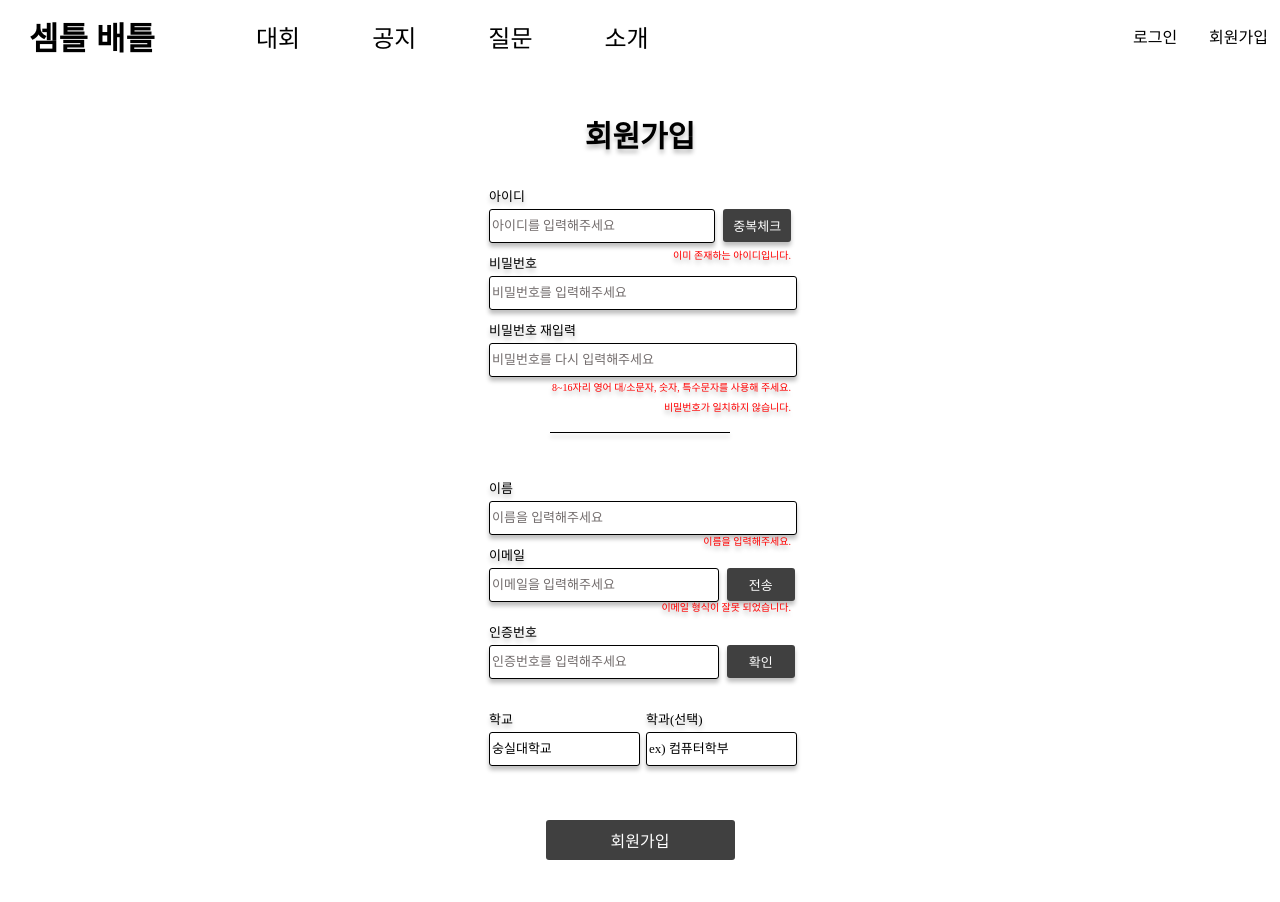
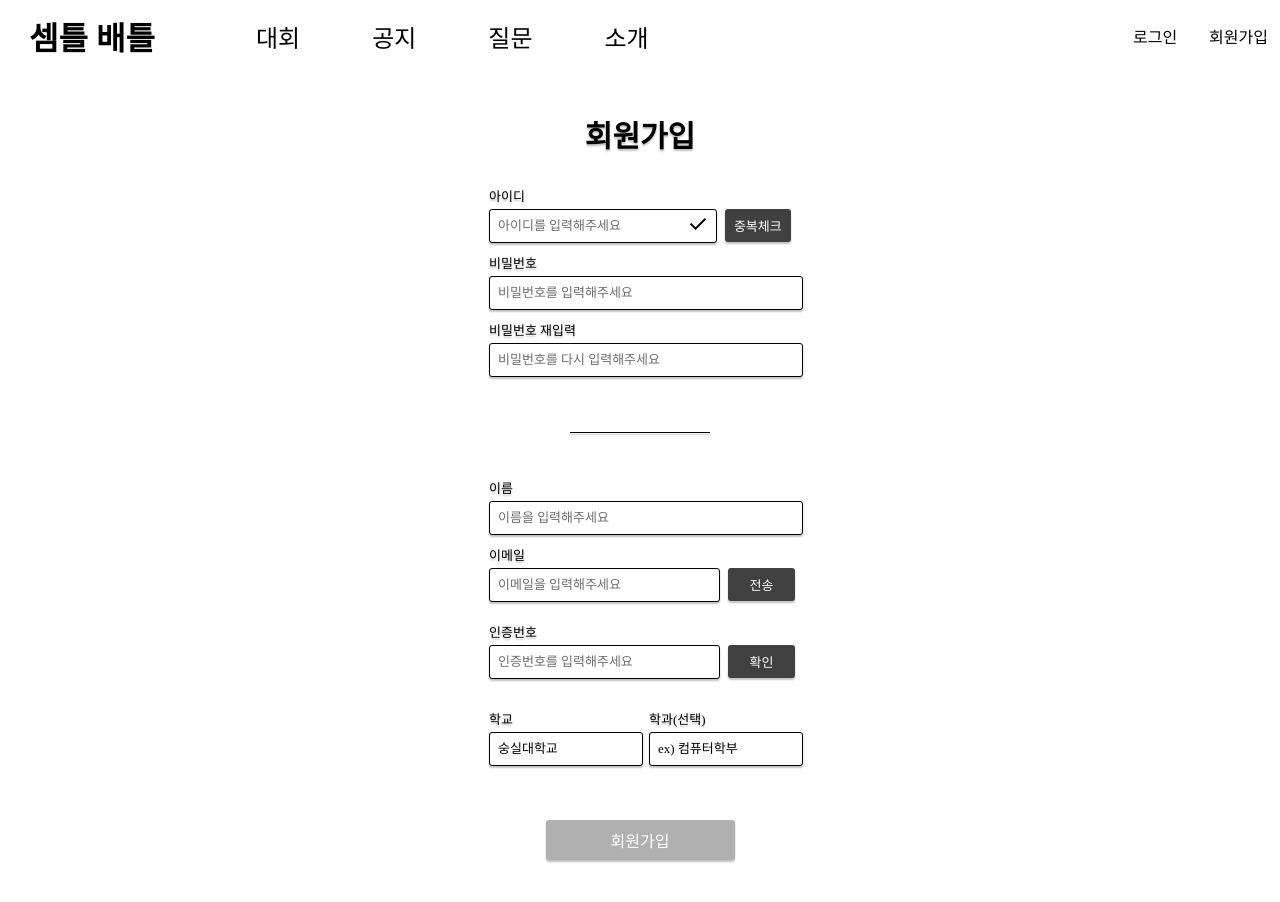
Before and after one commit to Semteul-Battle/Semteul-Battle-FE, a React (Create React App) app: page /signup in a window 1280 px wide. Built offline with nearby package versions, Linux system fonts and the light colour scheme.

Commit message:
[feat] 회원가입 페이지 수정

```diff
--- a/src/pages/SignUp/index.jsx
+++ b/src/pages/SignUp/index.jsx
@@ -1,4 +1,5 @@
 // eslint-disable no-unused-vars
+
 import React, { useCallback, useState } from 'react';
 import {
   SignUpTitle,
@@ -20,7 +21,6 @@ import {
   SchoolBox,
   IdErrorText,
   PasswordError,
-  PasswordMismatchError,
   NameError,
   EmailError,
   StyleCheckIcon,
@@ -29,36 +29,99 @@ import {
   AuthenticWrapper,
   AuthenticSendButton,
   AuthenticNumber,
+  AuthenticNumberError,
 } from './styles';
 
 const SignUp = () => {
-  const useInput = (initialValue) => {
-    const [value, setValue] = useState(initialValue);
-    const onChange = useCallback((e) => setValue(e.target.value), []);
-    return [value, onChange];
+  const [id, SetId] = useState('');
+  const [password, SetPassword] = useState('');
+  const [repassword, SetRePassword] = useState('');
+  const [name, SetName] = useState('');
+  const [email, SetEmail] = useState('');
+  const [authenticnumber, SetAuthenticNumber] = useState('');
+  const [school, SetSchool] = useState('');
+  const [depart, SetDepart] = useState('');
+
+  const [idError, setIdError] = useState(false);
+  const [passwordError, setPasswordError] = useState(false);
+  const [passwordmismatchError, setPasswordMismatchError] = useState(false);
+  const [nameError, setNameError] = useState(false);
+  const [emailError, setEmailError] = useState(false);
+  const [authenticnumberError, setAuthenticNumberError] = useState(false);
+
+  const onChangeId = useCallback((e) => {
+    SetId(e.target.value);
+  }, []);
+
+  const onChangePassword = useCallback(
+    (e) => {
+      SetPassword(e.target.value);
+
+      const validatePassword =
+        /^(?=.*[a-z])(?=.*[A-Z])(?=.*\d)(?=.*[@$!%*?&])[A-Za-z\d@$!%*?&]{8,16}$/;
+
+      setPasswordError(!validatePassword.test(e.target.value));
+      setPasswordMismatchError(e.target.value !== repassword);
+    },
+    [password, repassword]
+  );
+
+  const onChangeRePassword = useCallback(
+    (e) => {
+      SetRePassword(e.target.value);
+      setPasswordMismatchError(password !== e.target.value);
+    },
+    [password, repassword]
+  );
+
+  const onChangeName = useCallback((e) => {
+    SetName(e.target.value);
+
+    const validateName = e.target.value.length > 0;
+
+    setNameError(!validateName);
+  }, []);
+
+  const onChangeEmail = useCallback((e) => {
+    SetEmail(e.target.value);
+
+    const emailPattern = /^[^\s@]+@[^\s@]+\.[^\s@]+$/;
+
+    setEmailError(!emailPattern.test(e.target.value));
+  }, []);
+
+  const onChangeAuthenticNumber = useCallback((e) => {
+    SetAuthenticNumber(e.target.value);
+  }, []);
+
+  const onChangeSchool = useCallback((e) => {
+    SetSchool(e.target.value);
+  }, []);
+
+  const onChangeDepart = useCallback((e) => {
+    SetDepart(e.target.value);
+  }, []);
+
+  const isAllValid = () => {
+    return (
+      !idError &&
+      !passwordError &&
+      !passwordmismatchError &&
+      !nameError &&
+      !emailError &&
+      !authenticnumberError
+    );
   };
 
-  const [id, onChangeId] = useInput('');
-  const [pass, onChangePass] = useInput('');
-  const [repass, onChangeRePass] = useInput('');
-  const [name, onChangeName] = useInput('');
-  const [email, onChangeEmail] = useInput('');
-  const [authentication, onChangeAuthentication] = useInput('');
-  //eslint-disable-next-line no-unused-vars
-  const [school, onChangeSchool] = useInput('');
-  //eslint-disable-next-line no-unused-vars
-  const [depart, onChangeDepart] = useInput('');
-  //eslint-disable-next-line no-unused-vars
-  const [idError, setIdError] = useState(true);
+  const handleSignUp = () => {
+    if (isAllValid()) {
+      console.log('회원가입이 완료되었습니다.');
+    }
+  };
 
-  //eslint-disable-next-line no-unused-vars
-  const [passworderror, setPasswordError] = useState(true);
-  //eslint-disable-next-line no-unused-vars
-  const [passwordmismatcherror, setPasswordMismatchError] = useState(true);
-  //eslint-disable-next-line no-unused-vars
-  const [nameerror, setNameError] = useState(true);
-  //eslint-disable-next-line no-unused-vars
-  const [emailerror, setEmailError] = useState(true);
+  const handleButtonCheck = () => {
+    console.log('버튼 확인');
+  };
 
   return (
     <SignUpWrapper>
@@ -71,38 +134,47 @@ const SignUp = () => {
           placeholder='아이디를 입력해주세요'
           value={id}
           onChange={onChangeId}
+          //disabled={}
         ></IdBox>
         {!idError && <StyleCheckIcon />}
-        <DoubleCheck>중복체크</DoubleCheck>
+        <DoubleCheck onClick={handleButtonCheck}>중복체크</DoubleCheck>
+
         {idError && <IdErrorText>이미 존재하는 아이디입니다.</IdErrorText>}
-        {passworderror && (
+        {passwordError ? (
           <PasswordError>
             8~16자리 영어 대/소문자, 숫자, 특수문자를 사용해 주세요.
           </PasswordError>
+        ) : (
+          passwordmismatchError && (
+            <PasswordError>비밀번호가 일치하지 않습니다.</PasswordError>
+          )
         )}
-        {passwordmismatcherror && (
-          <PasswordMismatchError>
-            비밀번호가 일치하지 않습니다.
-          </PasswordMismatchError>
+
+        {nameError && <NameError>이름을 입력해주세요.</NameError>}
+
+        {emailError && <EmailError>이메일 형식이 잘못 되었습니다.</EmailError>}
+
+        {authenticnumberError && (
+          <AuthenticNumberError>
+            인증번호가 올바르지 않습니다.
+          </AuthenticNumberError>
         )}
-        {nameerror && <NameError>이름을 입력해주세요.</NameError>}
-        {emailerror && <EmailError>이메일 형식이 잘못 되었습니다.</EmailError>}
       </IdWrapper>
 
       <Text>비밀번호</Text>
       <PasswordBox
         type='password'
         placeholder='비밀번호를 입력해주세요'
-        value={pass}
-        onChange={onChangePass}
+        value={password}
+        onChange={onChangePassword}
       />
 
       <Text>비밀번호 재입력</Text>
       <ConfirmPassword
         type='password'
         placeholder='비밀번호를 다시 입력해주세요'
-        value={repass}
-        onChange={onChangeRePass}
+        value={repassword}
+        onChange={onChangeRePassword}
       />
 
       <Bar />
@@ -123,7 +195,7 @@ const SignUp = () => {
           value={email}
           onChange={onChangeEmail}
         />
-        <EmailSendButton>전송</EmailSendButton>
+        <EmailSendButton onClick={handleButtonCheck}>전송</EmailSendButton>
       </EmailWrapper>
 
       <Text>인증번호</Text>
@@ -131,10 +203,12 @@ const SignUp = () => {
         <AuthenticNumber
           type='text'
           placeholder='인증번호를 입력해주세요'
-          value={authentication}
-          onChange={onChangeAuthentication}
+          value={authenticnumber}
+          onChange={onChangeAuthenticNumber}
         />
-        <AuthenticSendButton>확인</AuthenticSendButton>
+        <AuthenticSendButton onClick={handleButtonCheck}>
+          확인
+        </AuthenticSendButton>
       </AuthenticWrapper>
       <HalfContainer>
         <SchoolWrapper>
@@ -156,7 +230,17 @@ const SignUp = () => {
           />
         </DepartWrapper>
       </HalfContainer>
-      <SignUpButton>회원가입</SignUpButton>
+      <SignUpButton
+        onClick={handleSignUp}
+        color={
+          isAllValid() && authenticnumber && !authenticnumberError
+            ? '#404040'
+            : '#b0b0b0'
+        }
+        disabled={!(isAllValid() && authenticnumber && !authenticnumberError)}
+      >
+        회원가입
+      </SignUpButton>
     </SignUpWrapper>
   );
 };
--- a/src/pages/SignUp/styles.jsx
+++ b/src/pages/SignUp/styles.jsx
@@ -17,7 +17,8 @@ export const inputStyle = css`
   border: 1px solid #000;
   margin-bottom: 10px;
   margin-right: 8px;
-  box-shadow: 0 4px 4px rgba(0, 0, 0, 0.25);
+  padding-left: 8px;
+  box-shadow: 0 2px 2px rgba(0, 0, 0, 0.25);
 
   &:focus {
     outline: none;
@@ -41,7 +42,7 @@ export const SignUpTitle = styled.div`
   justify-content: center;
   ${fontStyled};
   text-align: center;
-  text-shadow: 0px 4px 4px rgba(0, 0, 0, 0.25);
+  text-shadow: 0px 2px 2px rgba(0, 0, 0, 0.25);
   font-size: 30px;
   font-weight: 700;
 
@@ -52,7 +53,7 @@ export const SignUpTitle = styled.div`
 export const Text = styled.div`
   ${fontStyled}
   font-size: 13px;
-  text-shadow: 0px 4px 4px rgba(0, 0, 0, 0.25);
+  text-shadow: 0px 2px 2px rgba(0, 0, 0, 0.25);
 
   display: flex;
   margin-bottom: 4px;
@@ -84,9 +85,12 @@ export const DoubleCheck = styled.button`
   height: 33px;
   border: none;
   border-radius: 3px;
-  box-shadow: 0 4px 4px rgba(0, 0, 0, 0.25);
+  box-shadow: 0 2px 2px rgba(0, 0, 0, 0.25);
 
   background-color: #404040;
+  &:hover {
+    cursor: pointer;
+  }
 `;
 
 export const StyleCheckIcon = styled(CheckIcon)`
@@ -102,7 +106,7 @@ export const IdErrorText = styled.p`
   right: 0px;
   color: #f00;
   text-align: center;
-  text-shadow: 0px 4px 4px rgba(0, 0, 0, 0.25);
+  text-shadow: 0px 2px 2px rgba(0, 0, 0, 0.25);
   font-size: 10px;
 `;
 
@@ -123,11 +127,11 @@ export const ConfirmPassword = styled.input`
 export const Bar = styled.div`
   margin: 45px auto;
 
-  width: 180px;
+  width: 140px;
   height: 0.5px;
 
   background: #000;
-  box-shadow: 0px 4px 4px 0px rgba(0, 0, 0, 0.25);
+  box-shadow: 0px 2px 2px 0px rgba(0, 0, 0, 0.25);
 `;
 
 export const NameBox = styled.input`
@@ -152,11 +156,11 @@ export const HalfContainer = styled.div`
 `;
 
 export const SchoolWrapper = styled.div`
-  width: 48%;
+  width: 47%;
 `;
 
 export const DepartWrapper = styled.div`
-  width: 48%;
+  width: 47%;
 `;
 
 export const SchoolBox = styled.input`
@@ -187,6 +191,7 @@ export const SignUpButton = styled.button`
   display: flex;
   justify-content: center;
   align-items: center;
+  box-shadow: 0 2px 2px rgba(0, 0, 0, 0.25);
 
   ${fontStyled}
   font-size: 16px;
@@ -199,7 +204,11 @@ export const SignUpButton = styled.button`
   border-radius: 3px;
   margin: 44px auto;
 
-  background-color: #404040;
+  &:hover {
+    cursor: pointer;
+  }
+
+  background-color: ${(props) => props.color};
 `;
 
 export const PasswordError = styled.p`
@@ -208,7 +217,7 @@ export const PasswordError = styled.p`
   right: 0px;
   color: #f00;
   text-align: center;
-  text-shadow: 0px 4px 4px rgba(0, 0, 0, 0.25);
+  text-shadow: 0px 2px 2px rgba(0, 0, 0, 0.25);
   font-size: 10px;
 `;
 
@@ -228,7 +237,7 @@ export const NameError = styled.p`
   right: 0px;
   color: #f00;
   text-align: center;
-  text-shadow: 0px 4px 4px rgba(0, 0, 0, 0.25);
+  text-shadow: 0px 2px 2px rgba(0, 0, 0, 0.25);
   font-size: 10px;
 `;
 
@@ -238,8 +247,12 @@ export const EmailError = styled.p`
   right: 0px;
   color: #f00;
   text-align: center;
-  text-shadow: 0px 4px 4px rgba(0, 0, 0, 0.25);
+  text-shadow: 0px 2px 2px rgba(0, 0, 0, 0.25);
   font-size: 10px;
+`;
+
+export const AuthenticNumberError = styled(EmailError)`
+  top: 454px;
 `;
 
 export const EmailSendButton = styled.button`
@@ -255,9 +268,13 @@ export const EmailSendButton = styled.button`
   height: 33px;
   border: none;
   border-radius: 3px;
-  box-shadow: 0 4px 4px rgba(0, 0, 0, 0.25);
+  box-shadow: 0 2px 2px rgba(0, 0, 0, 0.25);
 
   background-color: #404040;
+
+  &:hover {
+    cursor: pointer;
+  }
 `;
 
 export const EmailWrapper = styled.div`
@@ -291,7 +308,11 @@ export const AuthenticSendButton = styled.button`
   height: 33px;
   border: none;
   border-radius: 3px;
-  box-shadow: 0 4px 4px rgba(0, 0, 0, 0.25);
+  box-shadow: 0 2px 2px rgba(0, 0, 0, 0.25);
 
   background-color: #404040;
+
+  &:hover {
+    cursor: pointer;
+  }
 `;
```
